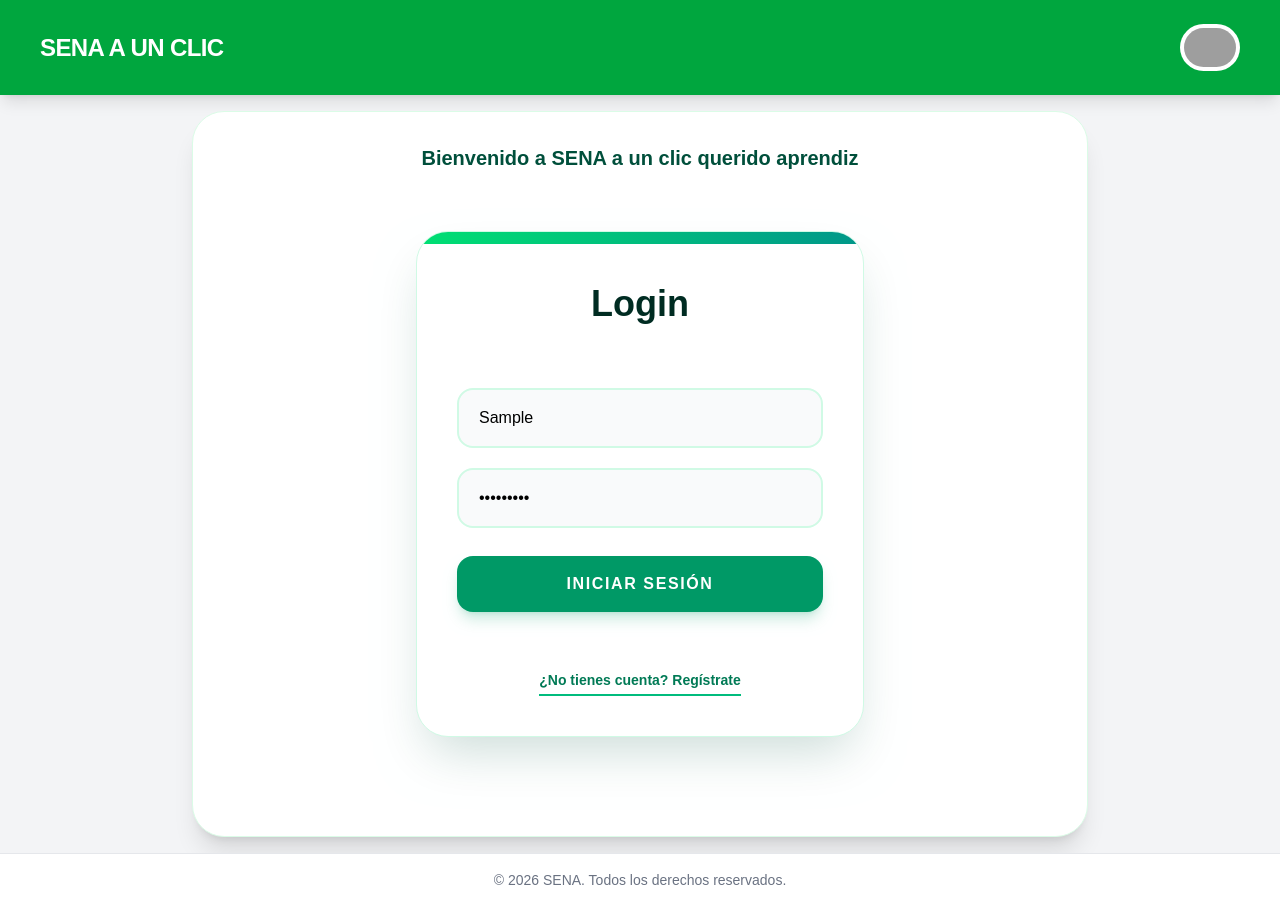
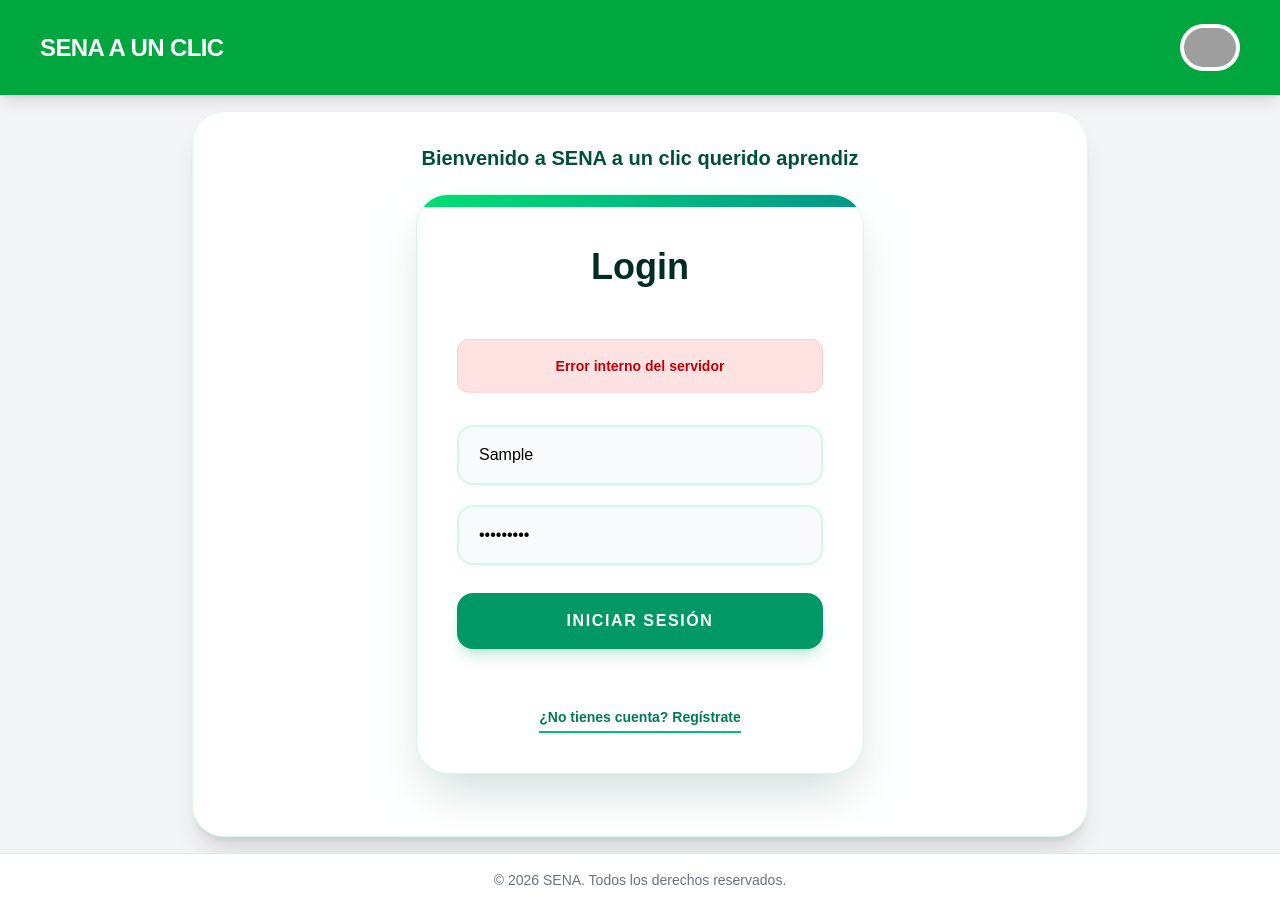
Before and after one commit to jhonlenis/proyect-grad-v1, a Next.js app: page / in a window 1280 px wide. Both pictures are taken after typing "Sample", "Sample123" into the empty fields and a click on the button "INICIAR SESIÓN". Built offline with nearby package versions, Linux system fonts and the light colour scheme; no server answers; the database is empty; grey boxes are pictures that could not be loaded.

Commit message:
cambios por jhon

```diff
--- a/app/components/auth/LoginForm.tsx
+++ b/app/components/auth/LoginForm.tsx
@@ -13,6 +13,8 @@
     password: "",
   });
   const [loading, setLoading] = useState(false);
+  // Nuevo estado para los mensajes en pantalla
+  const [status, setStatus] = useState<{ type: 'success' | 'error', text: string } | null>(null);
 
   const handleChange = (e: ChangeEvent<HTMLInputElement>) => {
     const { name, value } = e.target;
@@ -22,6 +24,7 @@
   const handleSubmit = async (e: FormEvent<HTMLFormElement>) => {
     e.preventDefault();
     setLoading(true);
+    setStatus(null); // Limpiar mensajes anteriores
 
     try {
       const res = await fetch("/api/login", {
@@ -33,13 +36,25 @@
       const data = await res.json();
 
       if (res.ok) {
-        alert(`¡Bienvenido , ${data.user.nombres || 'Aprendiz'}!`);
-        // Aquí podrías redirigir: router.push('/dashboard')
+        // En lugar de alert(), usamos setStatus
+        setStatus({
+          type: 'success',
+          text: `¡Bienvenido, ${data.user.nombres || 'Aprendiz'}!`
+        });
+
+        // Opcional: Redirigir después de 2 segundos
+        // setTimeout(() => router.push('/dashboard'), 2000);
       } else {
-        alert(data.error || "Error al iniciar sesión");
+        setStatus({
+          type: 'error',
+          text: data.error || "Credenciales incorrectas"
+        });
       }
     } catch (error) {
-      alert("Error de conexión con el servidor");
+      setStatus({
+        type: 'error',
+        text: "Error de conexión con el servidor"
+      });
     } finally {
       setLoading(false);
     }
@@ -48,6 +63,18 @@
   return (
     <div className="w-full max-w-md mx-auto py-6">
       <form onSubmit={handleSubmit} className="flex flex-col gap-5">
+
+        {/* Renderizado condicional del mensaje */}
+        {status && (
+          <div className={`p-4 rounded-xl text-sm font-bold text-center animate-bounce ${
+            status.type === 'success'
+              ? 'bg-green-100 text-green-700 border border-green-200'
+              : 'bg-red-100 text-red-700 border border-red-200'
+          }`}>
+            {status.text}
+          </div>
+        )}
+
         <div className="w-full">
           <input
             type="text"
```
Also changed, not shown: app/api/dashboard/admin/page.tsx (added), app/api/dashboard/users/users.tsx (added).
